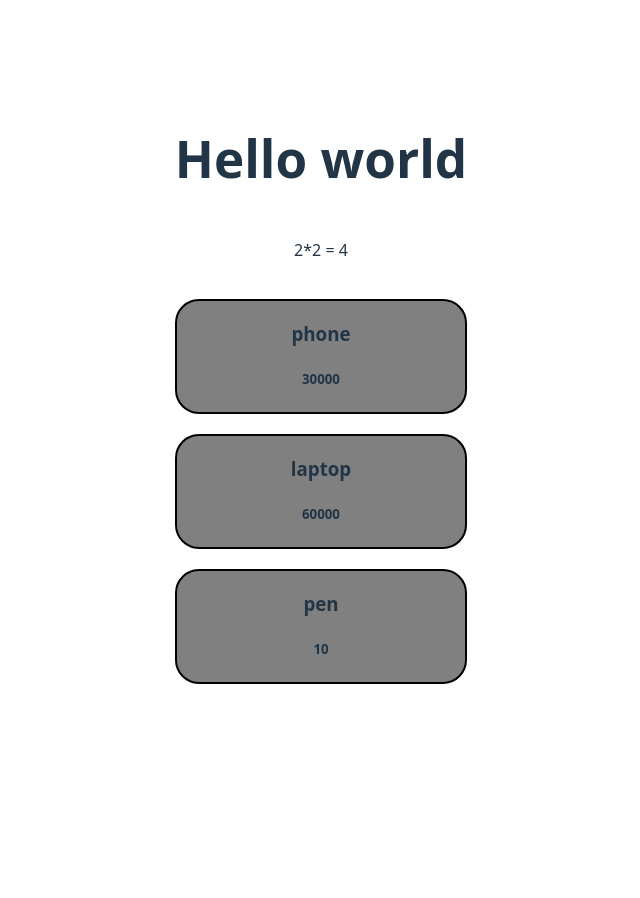
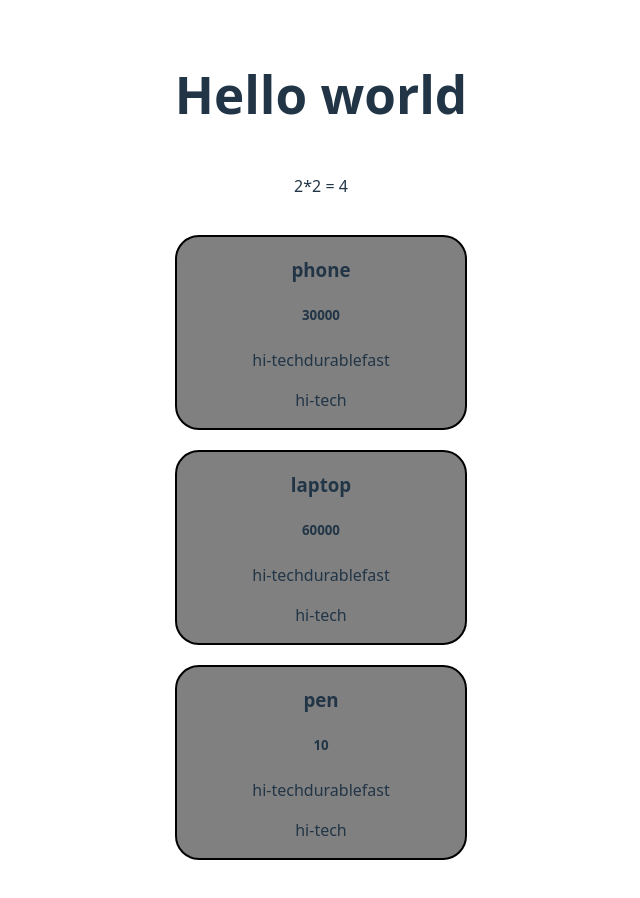
Before and after one commit to tanisha-1909/React, a React (Vite) app in the folder learn/: page / in a window 1280 px wide. Shown: the top 898 px of the page, without its empty margins (319-959 px from the left). Before the commit the page ends 800 px from the top, so only its background shows below. Built offline with nearby package versions, Linux system fonts and the light colour scheme.

Commit message:
passing array as props

```diff
--- a/learn/src/Product.jsx
+++ b/learn/src/Product.jsx
@@ -1,12 +1,14 @@
 import "./Product.css"
 
 // taking input of props
-function Product({title,price}){
-    console.log({title,price})
+function Product({title,price,features,features2}){
+    console.log(features)
     return(
         <div className="Product">
             <h3>{title}</h3>
             <h5>{price}</h5>
+            <p>{features}</p>
+            <p>{features2.a}</p>
         </div>
     );
 }
--- a/learn/src/ProductTab.jsx
+++ b/learn/src/ProductTab.jsx
@@ -1,12 +1,14 @@
 import Product from "./Product.jsx";
 
 function ProductTab (){
+    let features_array=["hi-tech","durable","fast"];
+    let features_array2={a:"hi-tech", b:"durable", c:"fast"}
     return (
         <>
             {/* react props= props are the information that you pass to jsx tag */}
-            <Product title="phone" price={30000}/>
-            <Product title="laptop" price={60000}/>
-            <Product title="pen" price={10}/>
+            <Product title="phone" price={30000} features={features_array} features2={features_array2}/>
+            <Product title="laptop" price={60000} features={features_array} features2={features_array2}/>
+            <Product title="pen" price={10} features={["hi-tech","durable","fast"]} features2={features_array2}/>
         </>
     )
 }
```
